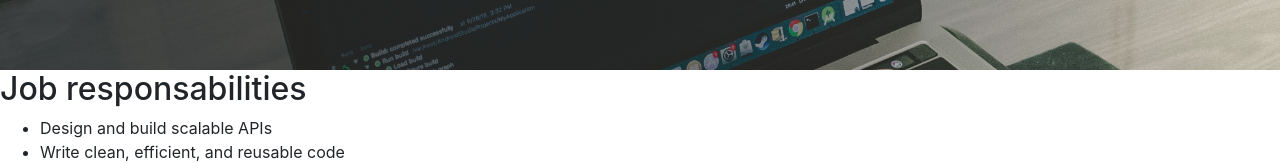
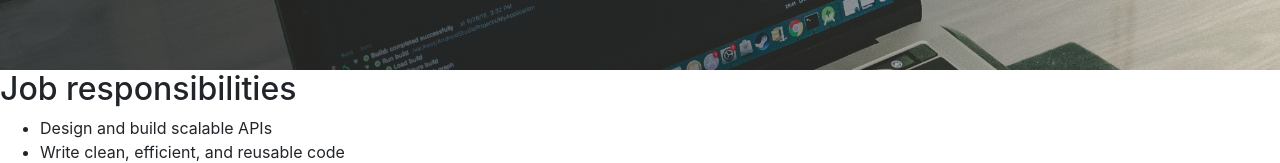
Before and after one commit to Bokomoko/Iramai-page-demo, a Next.js app: page /test in a window 1280 px wide. Shown: the part 570-733 px from the top of the page. Built offline with nearby package versions, Linux system fonts and the light colour scheme.

Commit message:
typo on test page corrected

```diff
--- a/pages/test.js
+++ b/pages/test.js
@@ -7,7 +7,7 @@ import Cover from '../component/job/cover';
 import FancyList from '../component/job/fancylist';
 
 export default function Test() {
-  const listOfResponsabilities = [
+  const listOfResponsibilities = [
     'Design and build scalable APIs',
     'Write clean, efficient, and reusable code',
     'Develop highly efficient user interface components',
@@ -38,8 +38,8 @@ export default function Test() {
         cta_url="page for applying to job"
       />
       <FancyList
-        listTitle="Job responsabilities"
-        listItems={listOfResponsabilities}
+        listTitle="Job responsibilities"
+        listItems={listOfResponsibilities}
       />
       <FancyList
         listTitle="Minimum requirements"
```
